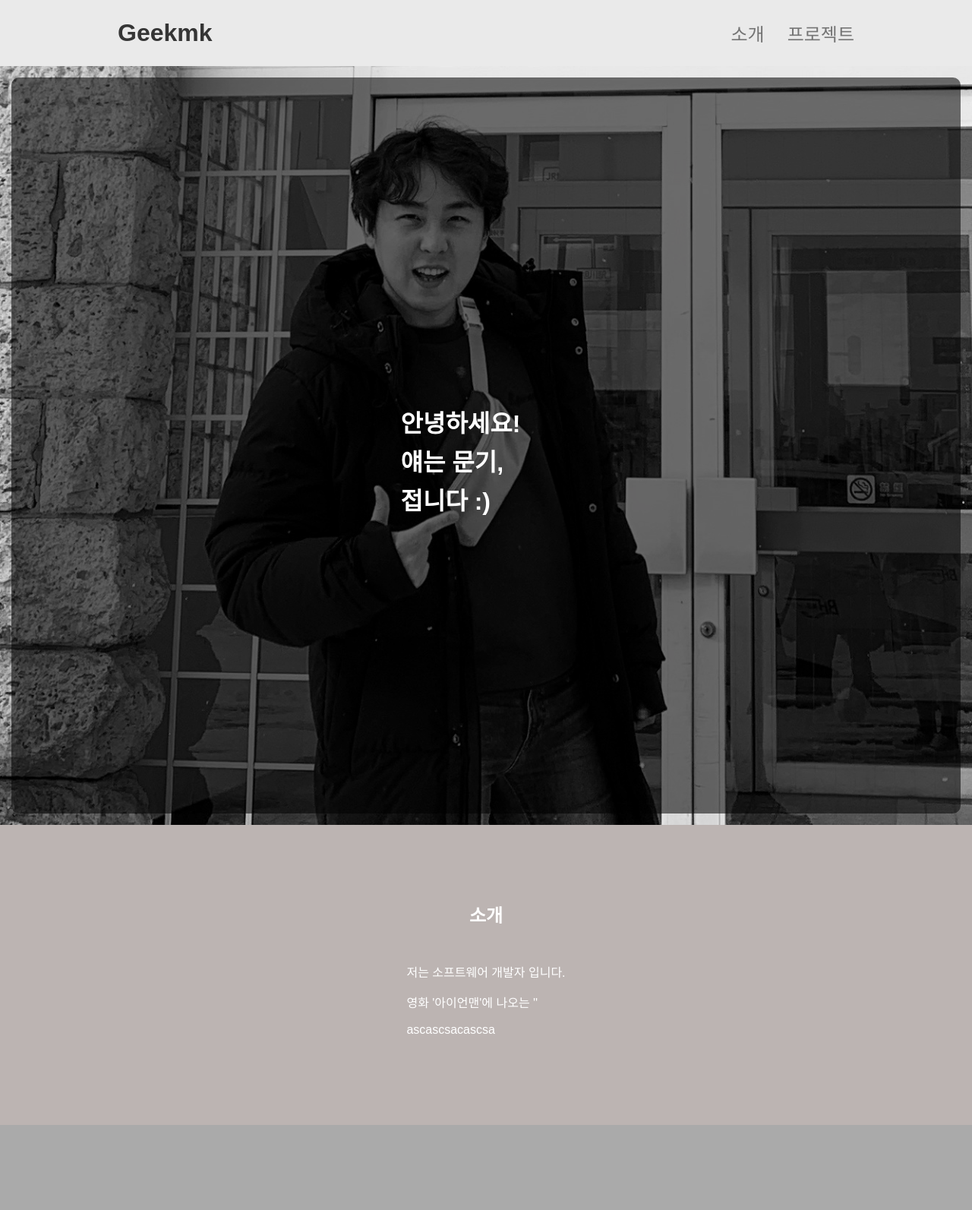
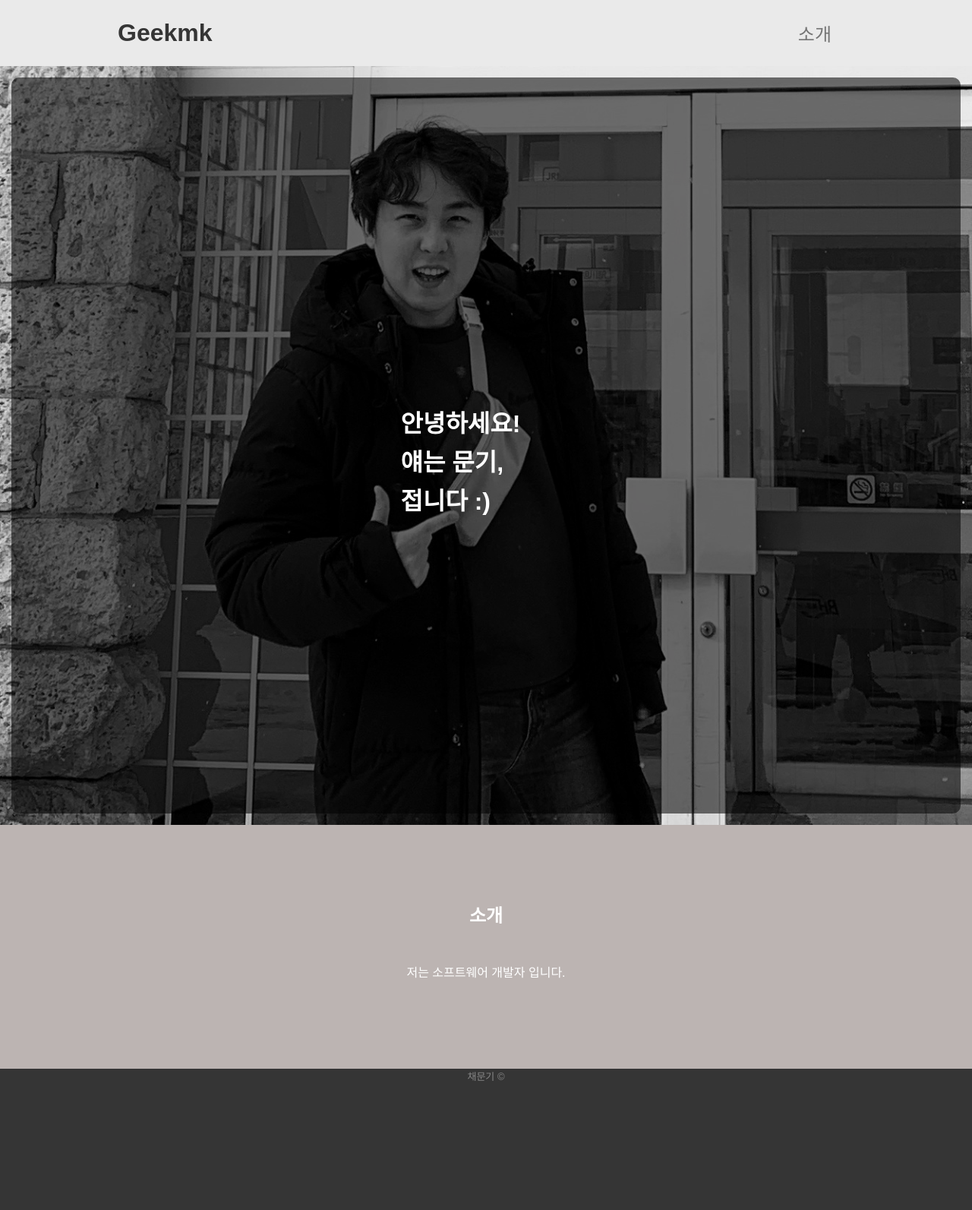
Before and after one commit to geekymk/portfolio, a plain HTML site: page index.html in a window 1280 px wide. Shown: the top 1593 px of the page at 76% size. After the commit the page ends 1437 px from the top, so only its background shows below. Drawn offline with Linux system fonts and the light colour scheme.

Commit message:
불필요한 부분 수정

```diff
--- a/index.html
+++ b/index.html
@@ -12,7 +12,8 @@
 <header class="menu">
 	<div style="max-width: 785px;margin: auto;text-align: center;padding: 25px 15px 25px 200px;text-align: right;position: relative;font-size: xx-large;">
 		<span style="color: #353535;font-weight: bold;position: absolute;left: 15px">Geekmk</span>
-		<div style="display: inline-block;font-size: x-large;color: #747474;margin-right: 30px"><a href="#about" style="text-decoration: none;color: #747474">소개</a></div><div style="display: inline-block;font-size: x-large;color: #747474">프로젝트</div>
+		<div style="display: inline-block;font-size: x-large;color: #747474;margin-right: 30px"><a href="#about" style="text-decoration: none;color: #747474">소개</a></div>
+<!--        <div style="display: inline-block;font-size: x-large;color: #747474">프로젝트</div>-->
 	</div>
 </header>
 <article id="cover" class="wrap" style="text-align: left;height: 969px;padding: 15px">
@@ -28,10 +29,9 @@
 	<div style="font-size: x-large;color: #fff;font-weight: bold;margin-bottom: 30px">소개</div>
 	<div style="text-align: left;display: inline-block;">
 		<p style="font-size: medium;color: #fff;">저는 소프트웨어 개발자 입니다.</p>
-		<p style="font-size: medium;color: #fff;">영화 '아이언맨'에 나오는 ''</p>
-		<p style="font-size: medium;color: #fff;">ascascsacascsa</p>
 	</div>
 </article>
+<!--
 <article id="projects" style="background-color: #aaa;padding: 100px 0;">
 	<div style="max-width: 970px;margin: auto;padding: 15px;text-align: center;">
 		<div style="font-size: x-large;color: #fff;font-weight: bold;margin-bottom: 60px">프로젝트</div>
@@ -40,6 +40,7 @@
 		<div style="box-shadow: 0 3px 5px 0 rgba(0,0,0,0.25);width: 270px;height: 600px;border-radius: 5px;border: 1px solid #888;background-color: #eee;margin-left: 15px;display: inline-block;"></div>
 	</div>
 </article>
+-->
 <footer style="height: 30px;background-color: #353535;text-align: center">
 	<span style="font-size: small;color: #888">채문기&nbsp;©</span>
 </footer>
```
